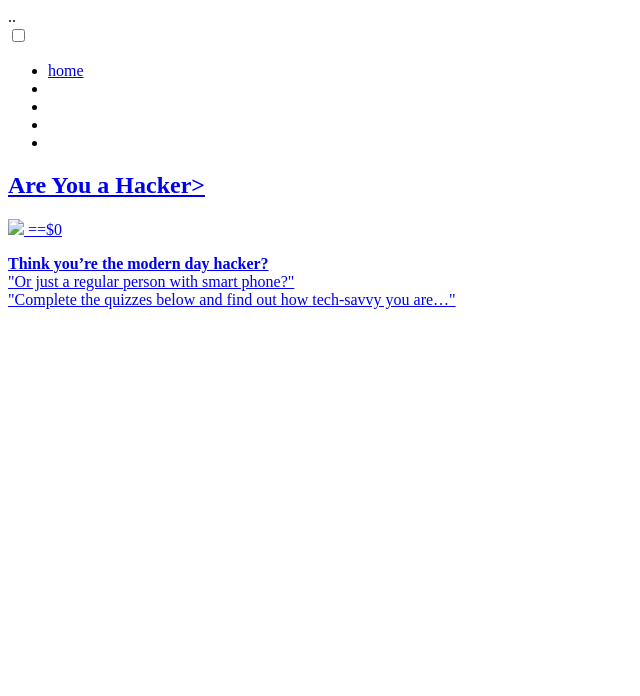
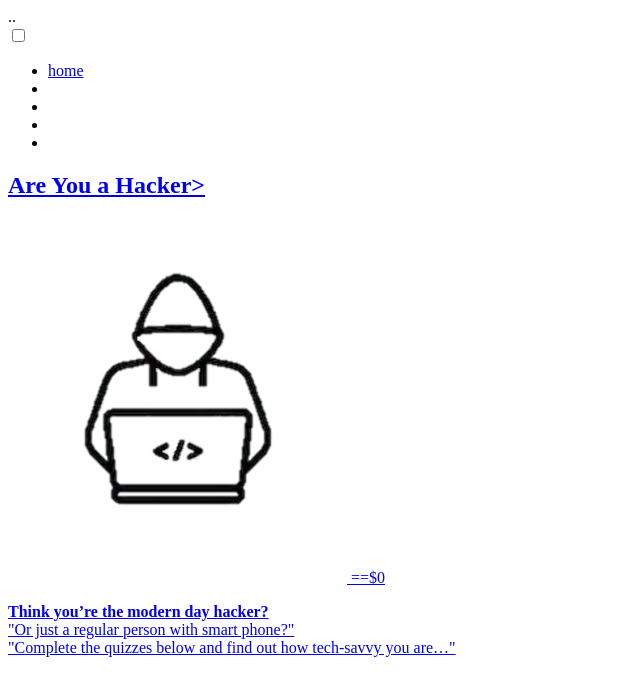
Before and after one commit to smf3-0605/Project, a plain HTML site: page homepage.html in a window 1280 px wide. Shown: the whole page, without its empty margins (0-640 px from the left). Drawn offline with Linux system fonts and the light colour scheme.

Commit message:
Update homepage.html

```diff
--- a/homepage.html
+++ b/homepage.html
@@ -42,7 +42,7 @@
     <div class="TopPart">
         <h1><h1>Are You a Hacker></h1></h1>
          <div class="Logo">
-           <img src="image/LOGO.png" class="LogoImg"> ==$0
+           <img src="https://github.com/smf3-0605/Project/blob/master/LOGO.png" class="LogoImg"> ==$0
          </div>
         <p>
             <b>Think you’re the modern day hacker? </b>
```
